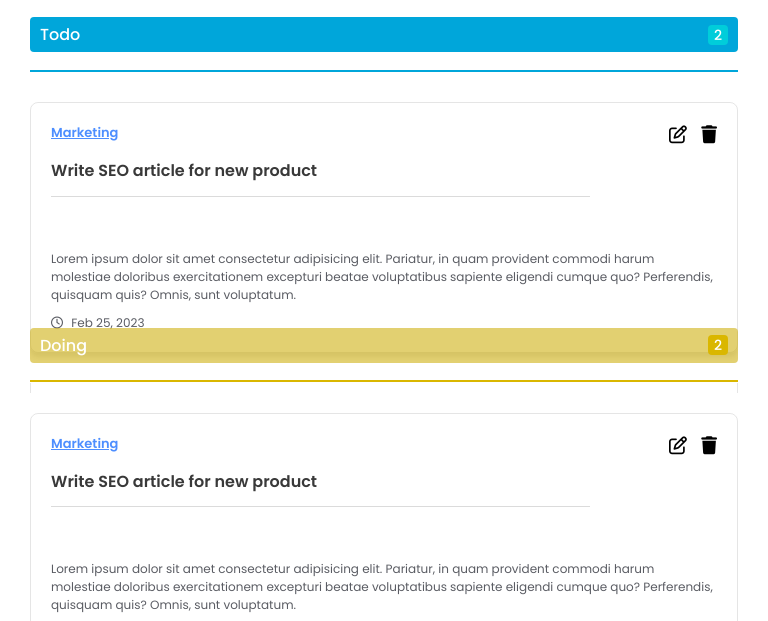
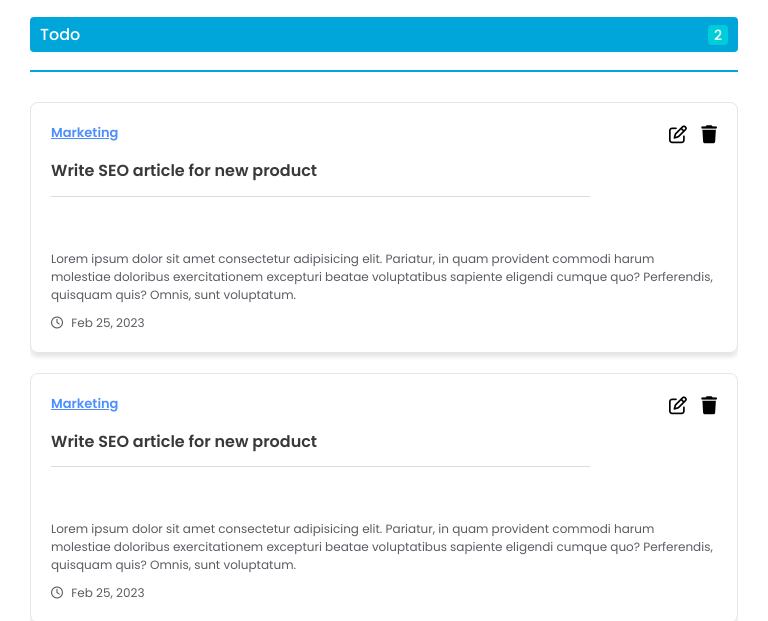
Before and after one commit to yuhwepo/Tasks, a plain HTML site: page index.html in a window 768 px wide. Shown: the part 130-751 px from the top of the page. Drawn offline with Linux system fonts and the light colour scheme.

Commit message:
fix responsive on tablet

```diff
--- a/assets/css/responsive.css
+++ b/assets/css/responsive.css
@@ -1,9 +1,6 @@
-@media (min-width: 46.25em) and (max-width: 63.9375em) {
+@media (min-width: 46.25em) and (max-width: 79.4375em) {
   .main {
     height: 100%;
-  }
-  .task {
-    max-height: calc(100vh / 3);
   }
 }
 
```
